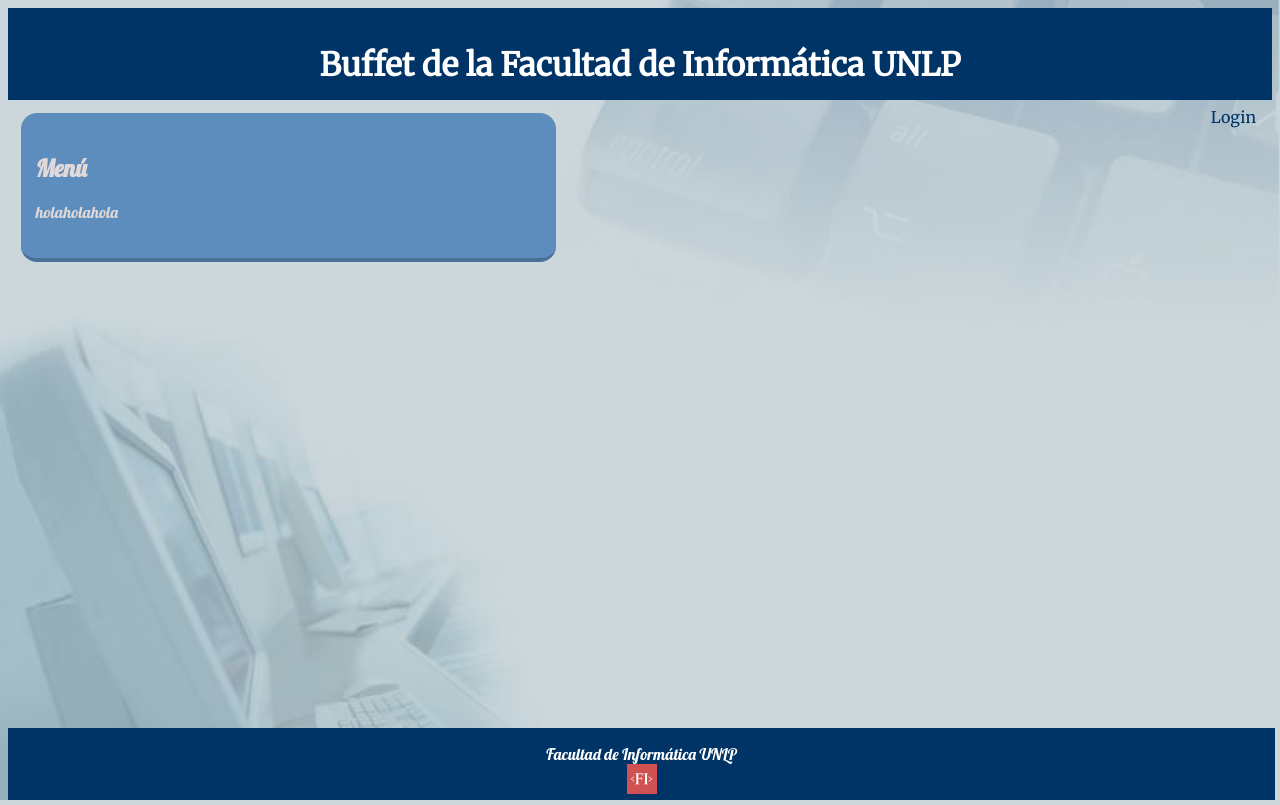
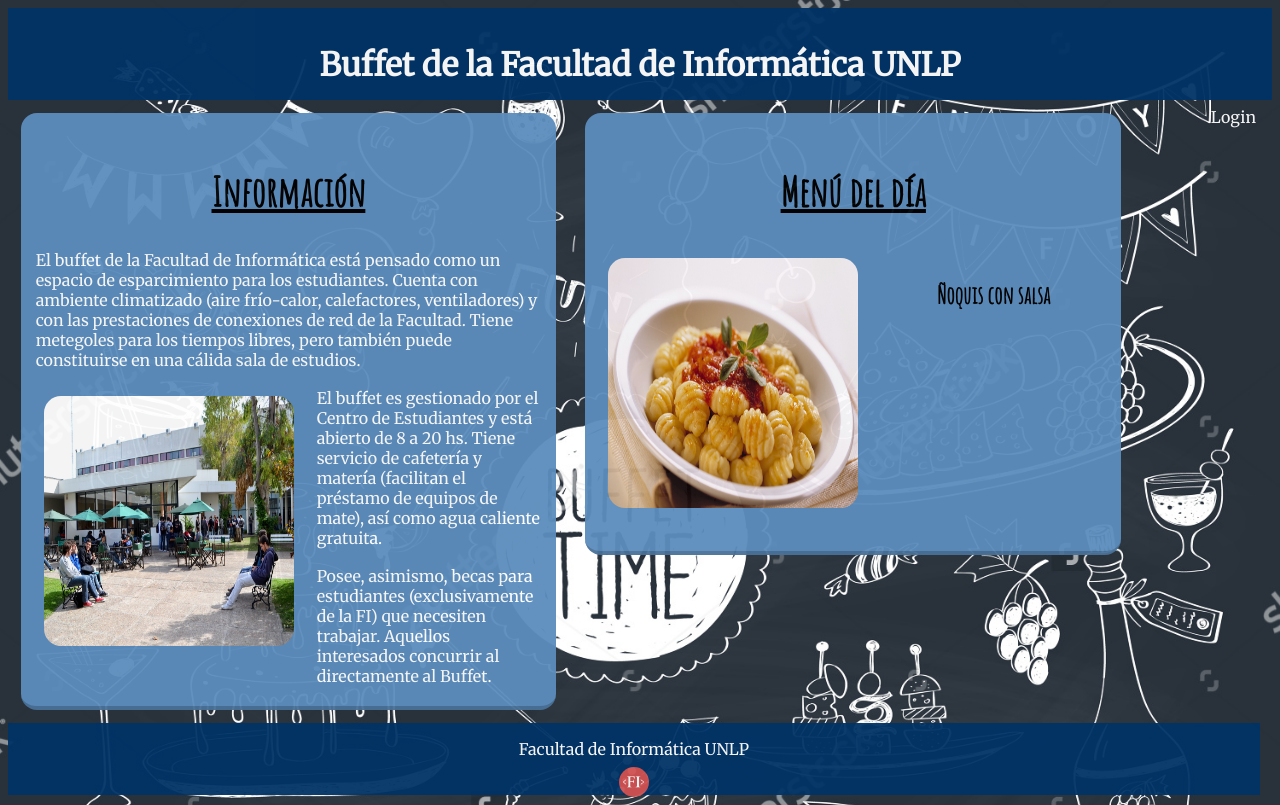
Before and after one commit to saczuac/buffet_unlp, a PHP site: page / in a window 1280 px wide. Run offline with PHP 8.4, Linux system fonts and the light colour scheme.

Commit message:
Agrego información en index y css re-style

```diff
--- a/index.html
+++ b/index.html
@@ -4,6 +4,7 @@
         <meta charset="utf-8">
         <title>Buffet de la Facultad de Informática UNLP</title>
         <link rel="stylesheet" type="text/css" href="style.css">
+        <link href="https://fonts.googleapis.com/css?family=Amatic+SC" rel="stylesheet">
         <link href="https://fonts.googleapis.com/css?family=Lobster" rel="stylesheet">
         <link href="https://fonts.googleapis.com/css?family=Merriweather" rel="stylesheet">
     </head>
@@ -18,8 +19,18 @@
        </ul>
     </nav>
     <section>
-        <h1>Menú</h1>
-        <p>holaholahola</p>
+        <h1>Información</h1>
+        <p>El buffet de la Facultad de Informática está pensado como un espacio de esparcimiento para los estudiantes. Cuenta con ambiente climatizado (aire frío-calor, calefactores, ventiladores) y con las prestaciones de conexiones de red de la Facultad. Tiene metegoles para los tiempos libres, pero también puede constituirse en una cálida sala de estudios.</p>
+        <br><br>
+        <img src="buffet.jpg"/>
+        <p>El buffet es gestionado por el Centro de Estudiantes y está abierto de 8 a 20 hs. Tiene servicio de cafetería y matería (facilitan el préstamo de equipos de mate), así como agua caliente gratuita.</p>
+        <br><br>
+        <p>Posee, asimismo, becas para estudiantes (exclusivamente de la FI) que necesiten trabajar. Aquellos interesados concurrir al directamente al Buffet.</p>
+    </section>
+    <section>
+        <h1>Menú del día</h1>
+        <img src="menu.jpg"/>
+        <h2><br>Ñoquis con salsa</h2>
     </section>
     <footer>Facultad de Informática UNLP<img src="info.png" width="30px" height="30px"></img></footer>
     </body>
--- a/style.css
+++ b/style.css
@@ -1,14 +1,3 @@
-@media only screen and (max-width: 760px) {
-  ul, li {
-    /*display: block;  Agregar desde JS cuando se loguea el usuario */
-    display: none;
-    text-align: left;
-	}
-  h1 {
-    font-size: 20;
-  }
-}
-
 ul, li {
     display: none;
     text-align: left;
@@ -17,6 +6,12 @@
 .login {
     float:right;
     text-align: right;
+    color: white;
+}
+
+.login:hover {
+  color: #497198;
+  text-decoration: underline;
 }
 
 .formLogin{
@@ -45,6 +40,7 @@
   border-top-left-radius:15px;
   border-bottom-left-radius:15px;
 }
+
 input[type="submit"]{
   width: 40%;
   height: 2.8em;
@@ -67,6 +63,7 @@
   font-family: 'Bitstream Vera Sans 'Mono;
   font-weight:bold;
 }
+
 input[type="submit"]:hover {
   background: white;
   color: #003366;
@@ -74,7 +71,6 @@
 
 header {
    height: 60px;
-   font-family: 'Merriweather', serif;
 }
 
 body {
@@ -83,7 +79,6 @@
     background-attachment: fixed;
  	background-position: center;
 	background-size: cover;
-	font-family: 'Lobster', cursive;
 }
 
 a {
@@ -92,33 +87,61 @@
 }
 
 header, footer {
+    opacity: 0.95;
     padding: 1em;
     color: white;
     background-color: #003366;
     text-align: center;
+    font-family: 'Merriweather', serif;
+}
+
+section img {
+    margin: 0px 15px 15px 0px;
+    float: left;
+    display: inline-block;
+    height: 250px;
+    width: 250px;
+    background-position: 50%;
 }
 
 nav {
     text-align: center;
 }
 
+section h1, h2 {
+   text-align: center;
+   height: auto;
+   color: black;
+   margin-left: auto;
+   margin-right: auto;
+   font-family: 'Amatic SC', cursive;
+}
+
+section h1 {
+  font-size: 40px;
+  width: 250px;
+  text-decoration: underline;
+}
+
 section {
+  opacity: 0.95;
   margin: 1%;
-  color: #e1d8d8;
-  border-top-right-radius: 16px;
-  border-top-left-radius: 16px;
-  border-bottom-left-radius: 16px;
-  border-bottom-right-radius: 16px;
+  border-radius: 16px;
   word-wrap: break-word;
   background-color: #5c8dbd;
-  display: block;
+  display: inline-table;
   padding: 20px 15px 20px 15px;
+  border-bottom: 4px solid #497198;
   width: 40%;
-  border-bottom: 4px solid #497198;
 }
 
+p {
+  display: inline;
+  color: white;
+  font-family: 'Merriweather', serif;
+}
 footer {
-   position:absolute;
+   position:relative;
    bottom:0;
    width:96.5%;
    height:40px;
@@ -127,6 +150,8 @@
 img {
    display: block;
    margin: 0 auto;
+   border-radius: 25px;
+   padding:0.5em;
 }
 
 ul {
@@ -170,3 +195,17 @@
     border-top-right-radius:15px;
    border-bottom-right-radius:15px;
 }
+
+@media only screen and (max-width: 750px) {
+  ul, li {
+    /*display: block;  Agregar desde JS cuando se loguea el usuario */
+    display: none;
+    text-align: left;
+	}
+  h1 {
+    font-size: 20;
+  }
+  section {
+    width:94%;
+  }
+}
```
Also changed, not shown: buffet.jpg (added), fondo.jpeg, menu.jpg (added).
